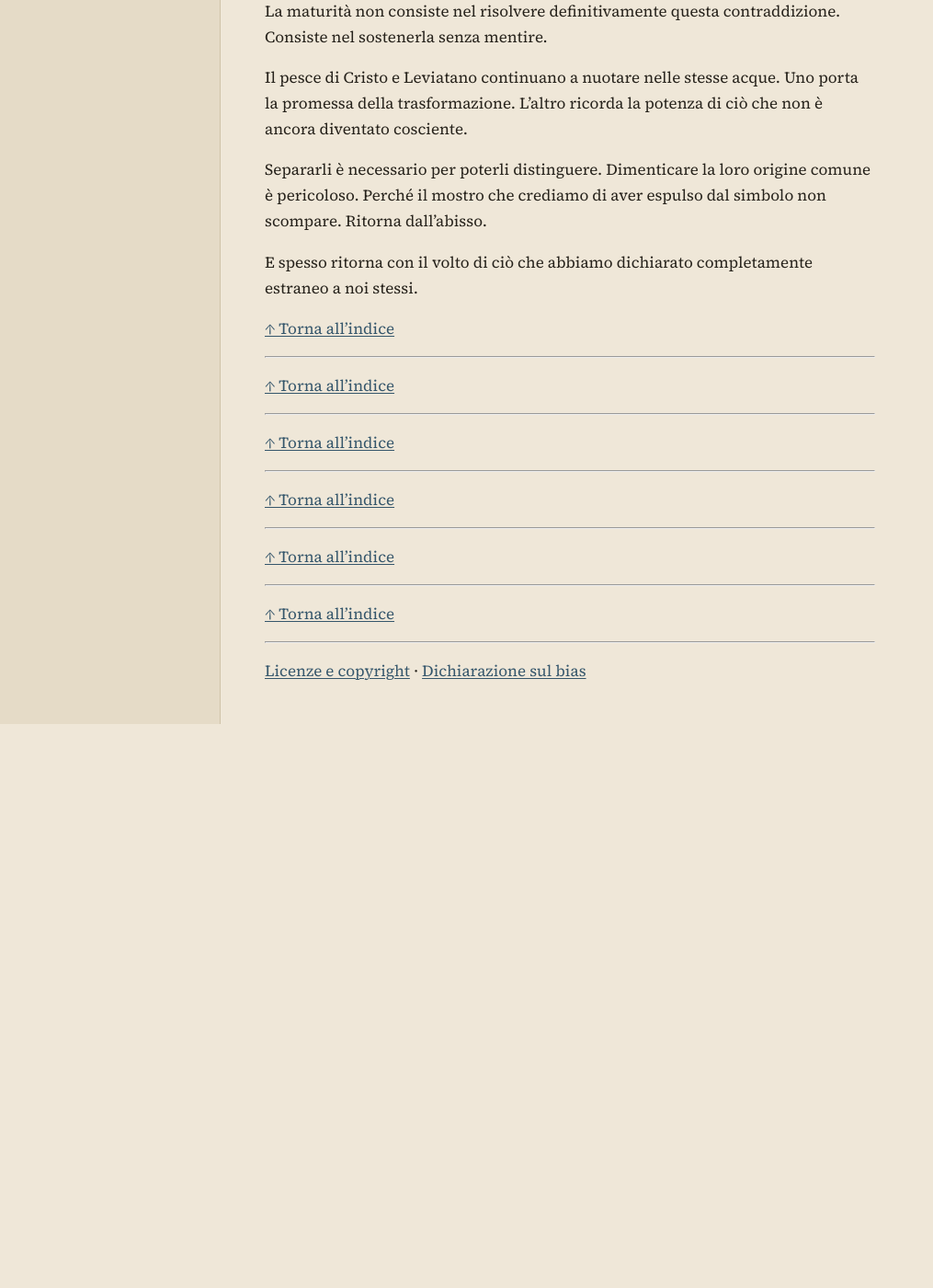
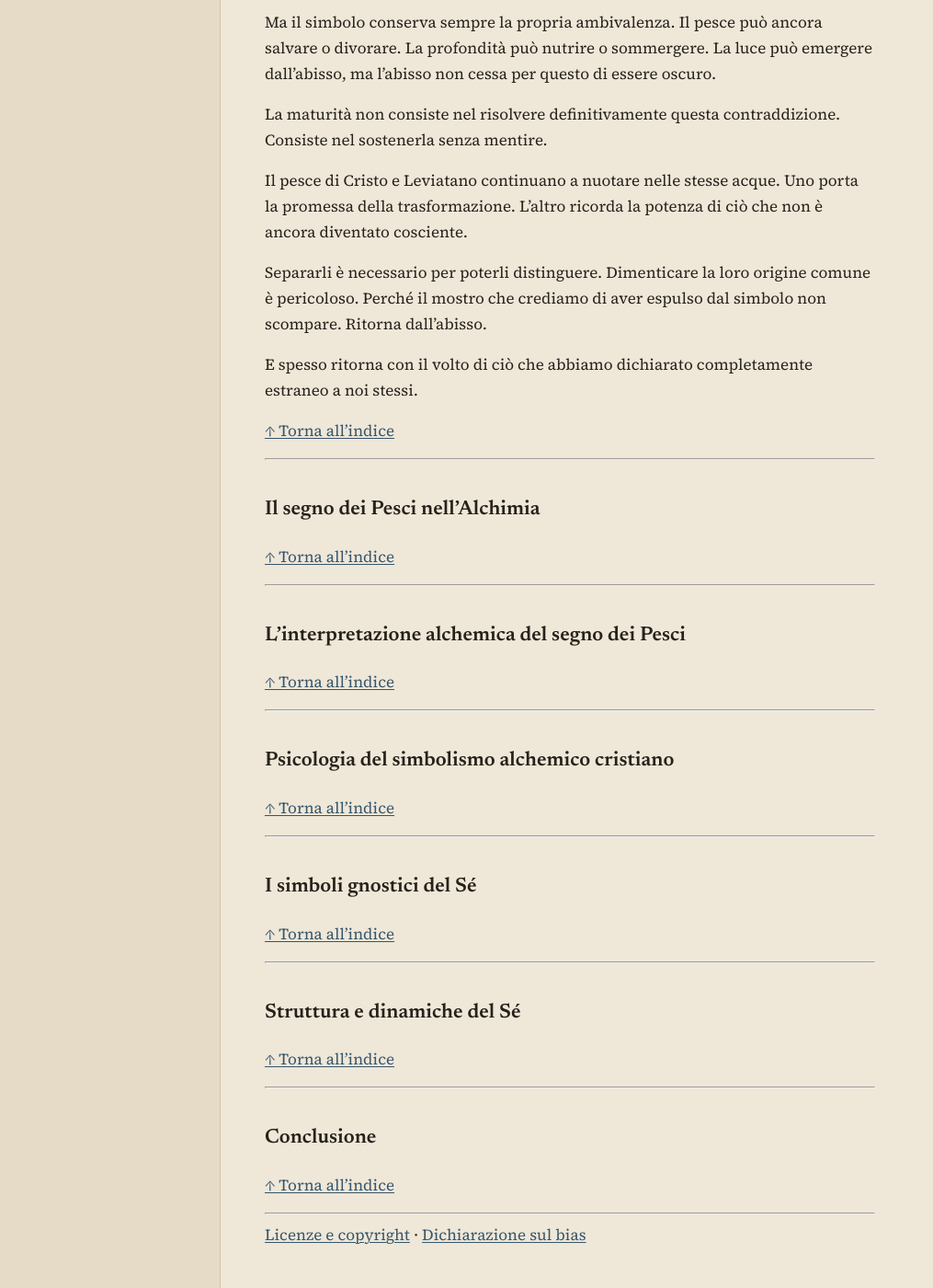
Before and after one commit to Vicknopf11/filoclastos-wiki, a Jekyll site: the page built from letture/aion-jung.md, in a window 1280 px wide and 1400 px high, scrolled down 63219 px. Shown: the whole window at 92% size, without its empty margins (0-1015 px from the left). Built offline with Jekyll 4.4.1, drawn with Linux system fonts in a browser that asks for light colours; before the commit the page ends 64006 px from its top, so only the background shows below that; some of the changed text lies outside the part shown.

```diff
--- a/letture/aion-jung.md
+++ b/letture/aion-jung.md
@@ -13,7 +13,7 @@ sommario: "Commenti capitolo per capitolo ad Aion di C.G. Jung."
 
 ---
 
-Commenti al testo di Jung, capitolo per capitolo.
+## Commenti al testo di Jung, capitolo per capitolo.
 
 1. [L'Io. Il Re che non è il Re](#cap1)
 2. [L'Ombra. Il volto che rifiutiamo di riconoscere](#cap2)
@@ -1504,6 +1504,8 @@ Il Salvatore non resta sulla riva. Entra nel mare.
 
 <a id="cap9"></a>
 
+## L'ambivalenza del segno dei Pesci
+
 Ogni simbolo veramente vivo contiene qualcosa che la coscienza vorrebbe separare.
 
 Vorremmo che il pesce fosse soltanto il segno di Cristo, del battesimo, della salvezza e della vita che emerge dalle acque. Vorremmo che il mostro marino appartenesse invece a un altro mondo: quello del caos, della morte, del diavolo e della distruzione.
@@ -1738,32 +1740,50 @@ E spesso ritorna con il volto di ciò che abbiamo dichiarato completamente estra
 
 <a id="cap10"></a>
 
+## Il segno dei Pesci nell'Alchimia
+
+
+
 [↑ Torna all'indice](#top)
 
 ---
 
 <a id="cap11"></a>
 
+## L'interpretazione alchemica del segno dei Pesci
+
 [↑ Torna all'indice](#top)
 
 ---
 
 <a id="cap12"></a>
 
+## Psicologia del simbolismo alchemico cristiano
+
 [↑ Torna all'indice](#top)
 
 ---
 
 <a id="cap13"></a>
 
+## I simboli gnostici del Sé
+
 [↑ Torna all'indice](#top)
 
 ---
 
 <a id="cap14"></a>
 
+## Struttura e dinamiche del Sé
+
 [↑ Torna all'indice](#top)
 
 ---
 
 <a id="cap15"></a>
+
+## Conclusione
+
+[↑ Torna all'indice](#top)
+
+---
```
Also changed, not shown: other parts of letture/aion-jung.md (+1 -1 lines).
